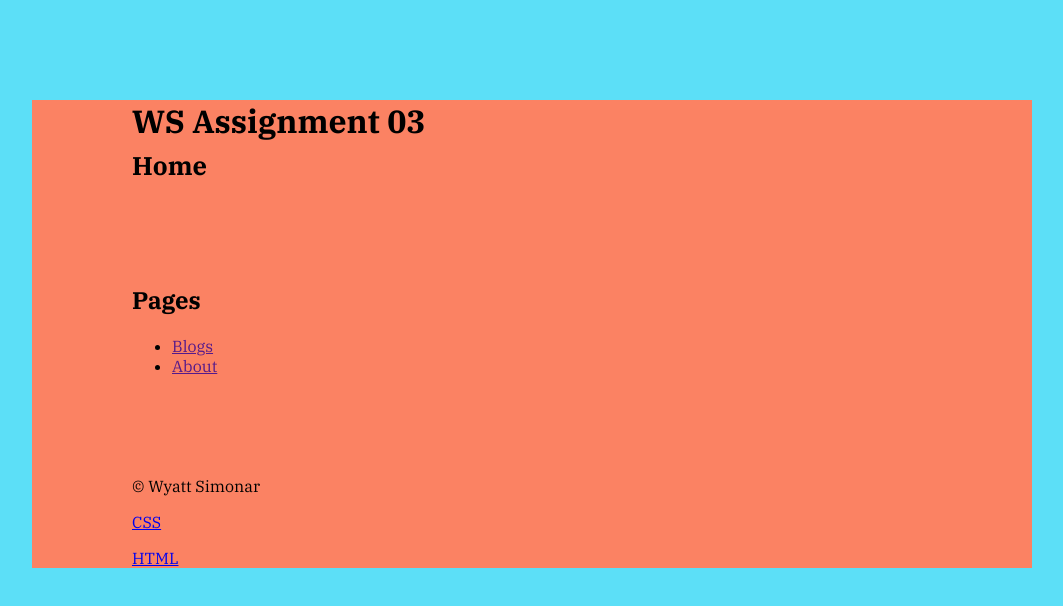
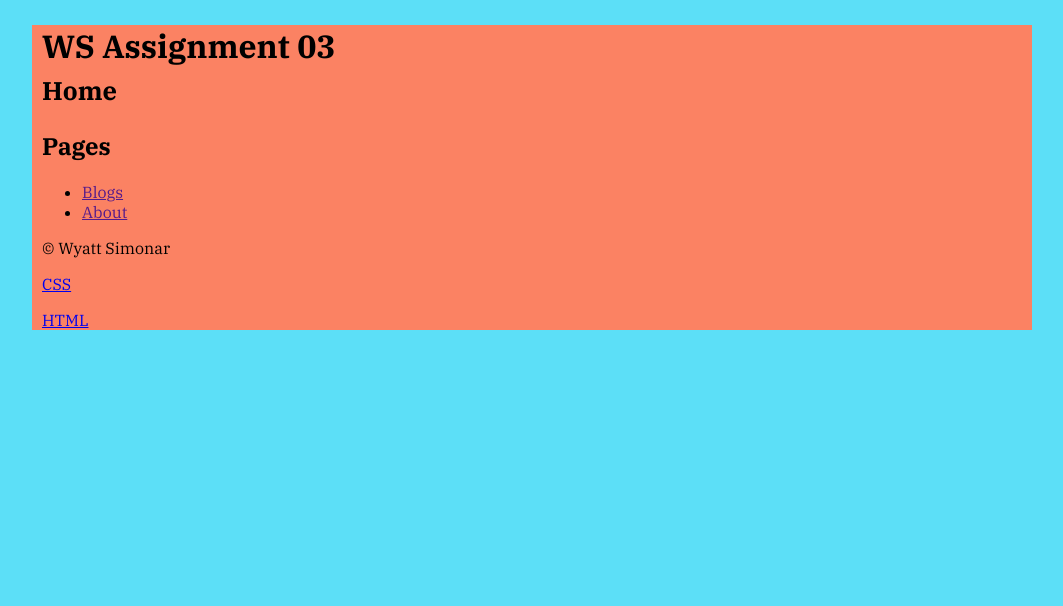
Before and after one commit to WyattSimonarNWTC/2252-02-wet-3a, a plain HTML site: page index.html in a window 1280 px wide. Shown: the whole page, without its empty margins (108-1171 px from the left). Drawn offline with Linux system fonts and the light colour scheme.

Commit message:
Updated CSS.

```diff
--- a/css/style.css
+++ b/css/style.css
@@ -39,5 +39,5 @@ header,
 nav,
 main,
 footer {
-	margin: 10%;
+	margin: 10px;
 }
```
